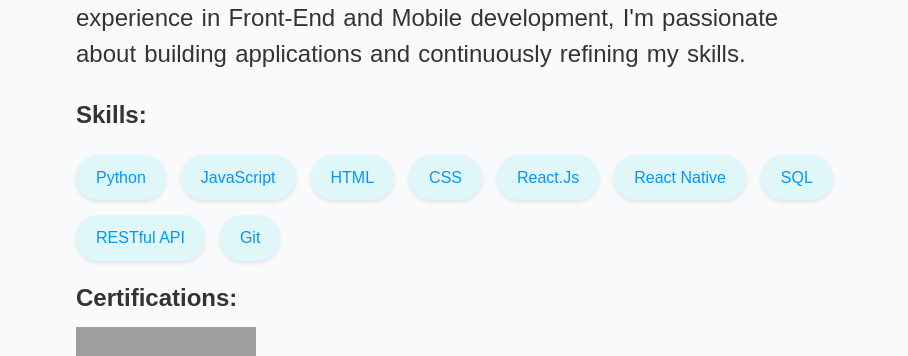
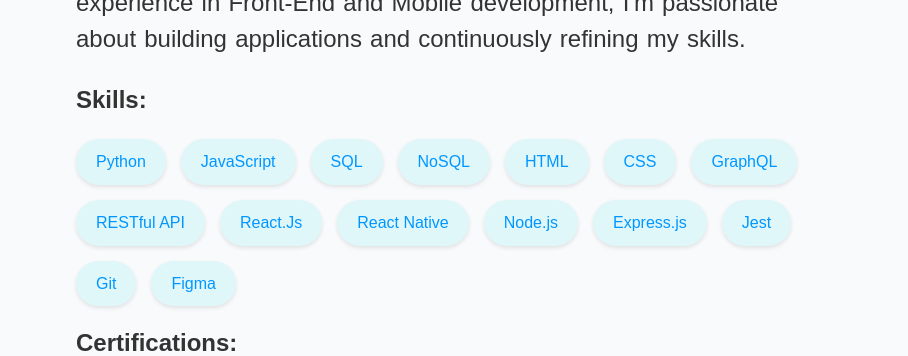
Before and after one commit to nadolf/portfolio, a React (Vite) app: page / in a window 1280 px wide. Shown: the part 1220-1576 px from the top of the page, without its empty margins (180-1088 px from the left). Built offline with nearby package versions, Linux system fonts and the light colour scheme; grey boxes are pictures that could not be loaded.

Commit message:
Update Skills

```diff
--- a/src/pages/AboutPage.jsx
+++ b/src/pages/AboutPage.jsx
@@ -2,15 +2,30 @@ import "../styles/aboutPage.css";
 import { useMode } from "../components/ModeContext";
 import certificationIcon from "../assets/aws-certified-cloud-practitioner-badge.png";
 const skills = [
+  // Programming Languages
   "Python",
   "JavaScript",
+  "SQL",
+  "NoSQL",
+
+  // Web Development
   "HTML",
   "CSS",
+  "GraphQL",
+  "RESTful API",
+
+  // Frameworks & Libraries
   "React.Js",
   "React Native",
-  "SQL",
-  "RESTful API",
+  "Node.js",
+  "Express.js",
+
+  // Testing
+  "Jest",
+
+  // Tools & Platforms
   "Git",
+  "Figma",
 ];
 
 export default function About() {
```
